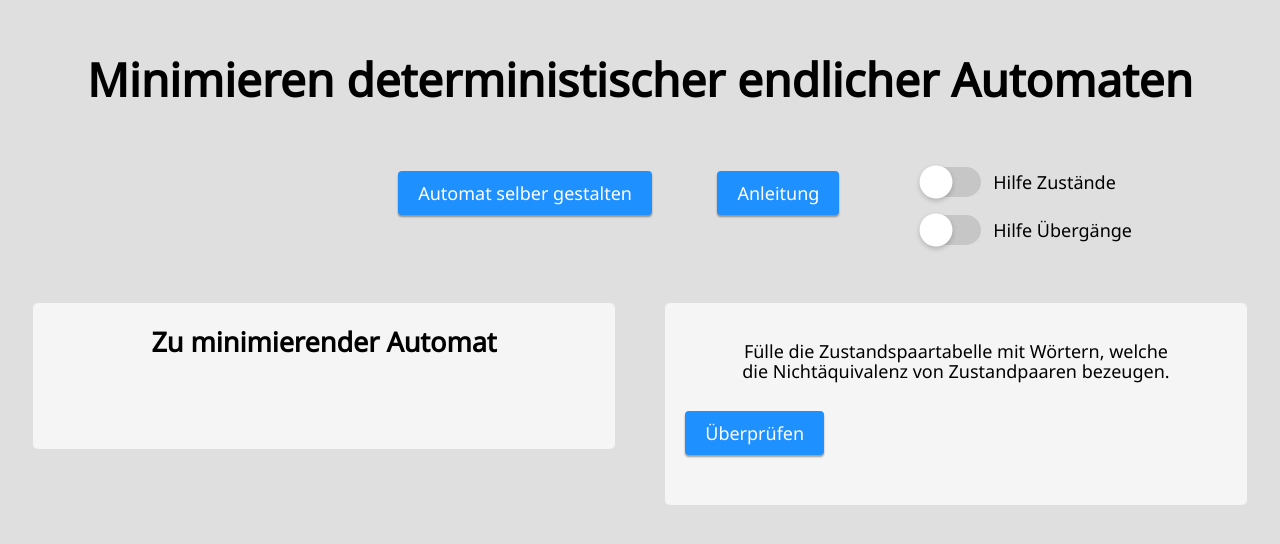
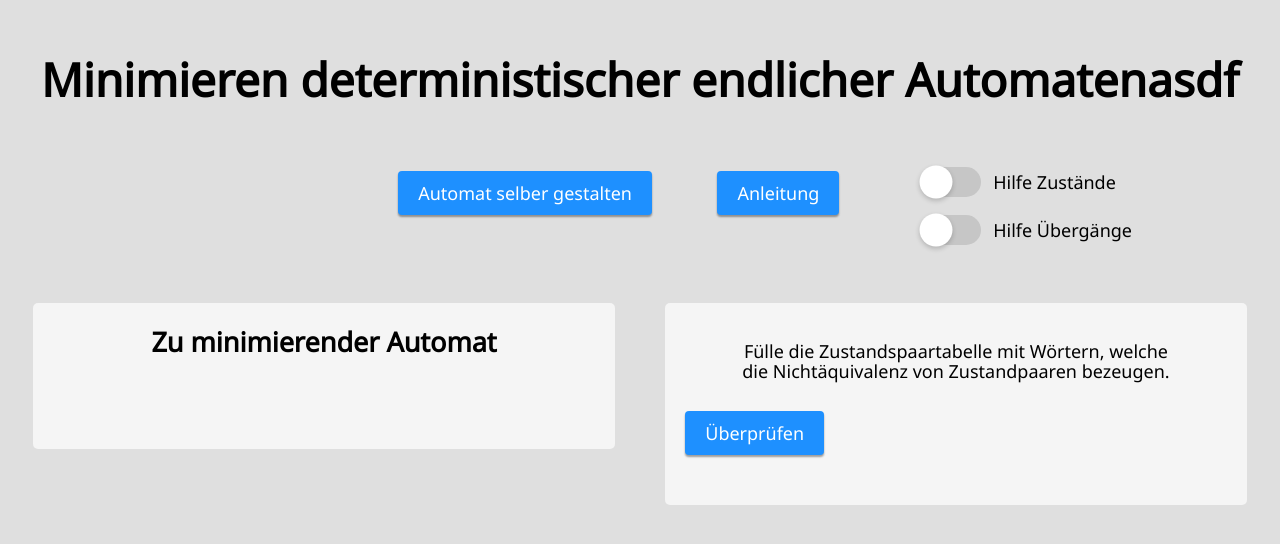
Before and after one commit to Piehler/piehler.github.io, a plain HTML site: page index.html in a window 1280 px wide. Drawn offline with Linux system fonts and the light colour scheme; a script that the page names is missing.

Commit message:
Update index.html

```diff
--- a/index.html
+++ b/index.html
@@ -21,7 +21,7 @@
 <body align="center">
 
   <h1>
-    Minimieren deterministischer endlicher Automaten
+    Minimieren deterministischer endlicher Automatenasdf
   </h1>
   <div style="display: inline-table; margin: 0;">
     <div id="NextBsp" style="display: inline-table; visibility: hidden;">
```
